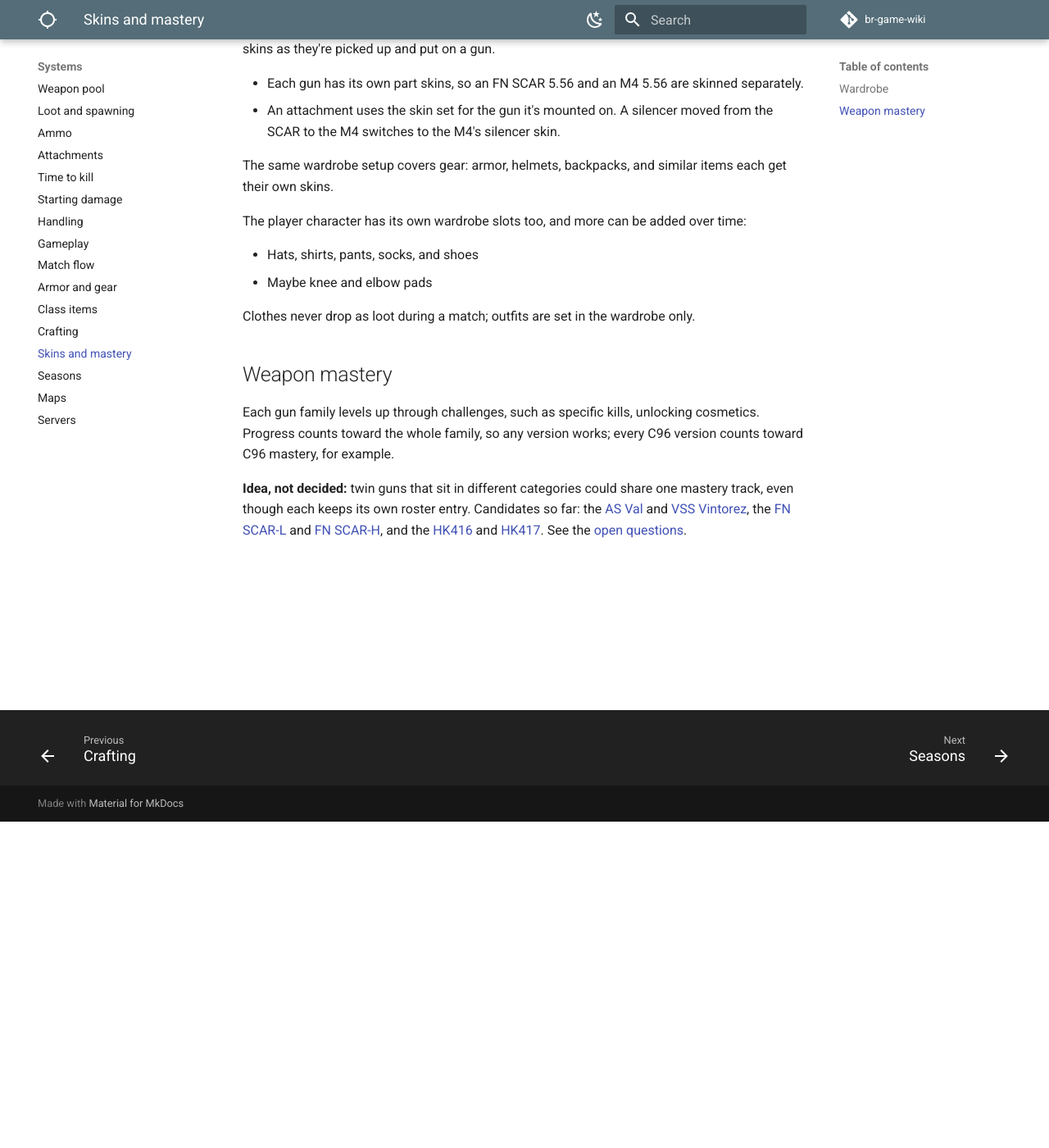
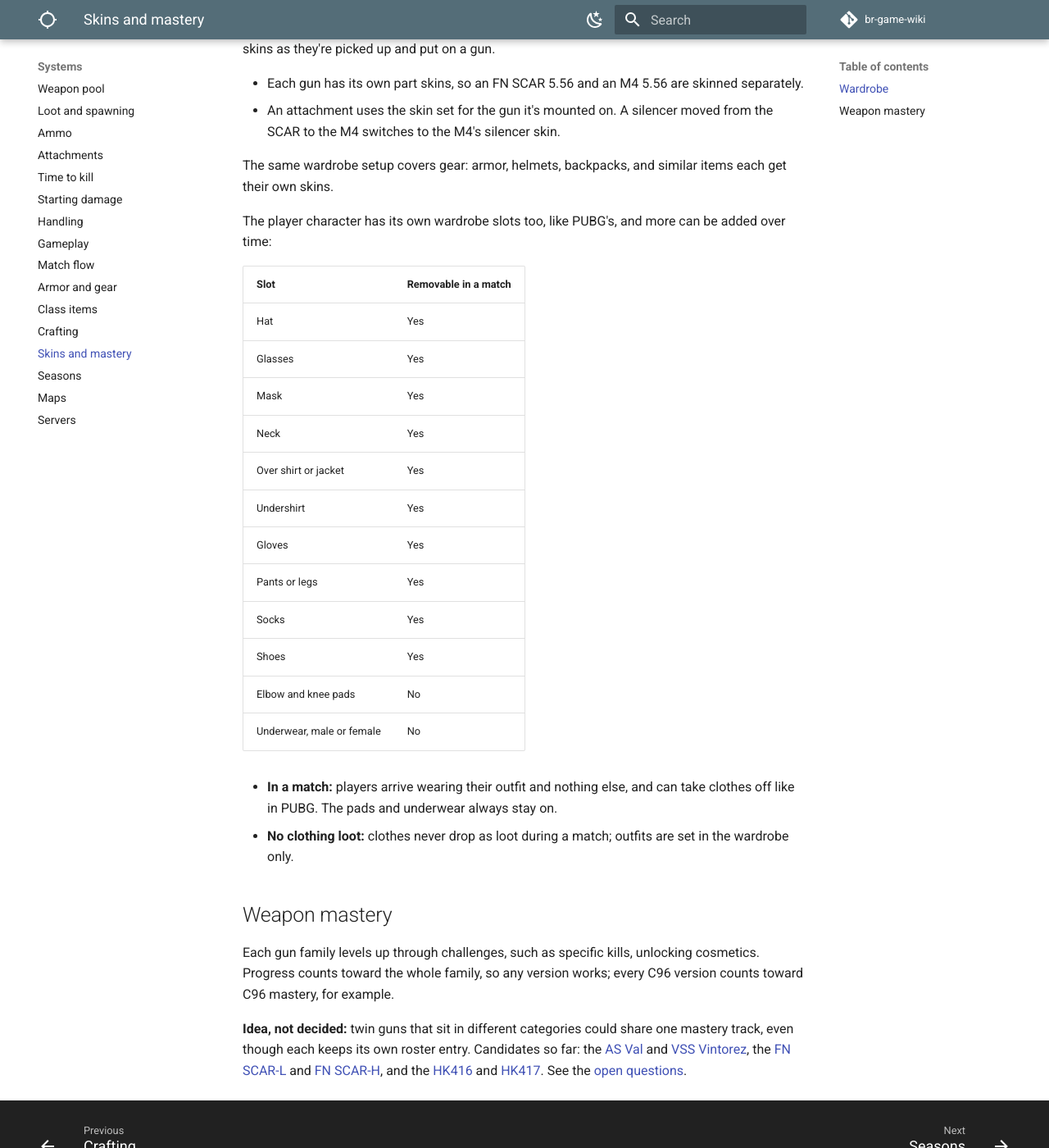
Before and after one commit to DerrickSpartan1/br-game-wiki, an MkDocs documentation site: the page built from docs/systems/skins.md, in a window 1280 px wide and 1400 px high, scrolled down 398 px. Shown: the whole window at 82% size. Built offline with MkDocs 1.6.1 and Material for MkDocs 9.7.7, drawn with Linux system fonts in a browser that asks for light colours; comment, search, counter and statistics services are not loaded.

Commit message:
Set outfit slots like PUBG's and what players carry in the lobby
Co-Authored-By: Claude Opus 5.5 <noreply@anthropic.com>
Claude-Session: https://claude.ai/code/session_01LAp2s4euUjj6HZthupXLj4

```diff
--- a/docs/systems/skins.md
+++ b/docs/systems/skins.md
@@ -14,12 +14,25 @@ Players set skins in a wardrobe menu, one skin per gun per part. In a match, ite
 
 The same wardrobe setup covers gear: armor, helmets, backpacks, and similar items each get their own skins.
 
-The player character has its own wardrobe slots too, and more can be added over time:
+The player character has its own wardrobe slots too, like PUBG's, and more can be added over time:
 
-- Hats, shirts, pants, socks, and shoes
-- Maybe knee and elbow pads
+| Slot | Removable in a match |
+| --- | --- |
+| Hat | Yes |
+| Glasses | Yes |
+| Mask | Yes |
+| Neck | Yes |
+| Over shirt or jacket | Yes |
+| Undershirt | Yes |
+| Gloves | Yes |
+| Pants or legs | Yes |
+| Socks | Yes |
+| Shoes | Yes |
+| Elbow and knee pads | No |
+| Underwear, male or female | No |
 
-Clothes never drop as loot during a match; outfits are set in the wardrobe only.
+- **In a match:** players arrive wearing their outfit and nothing else, and can take clothes off like in PUBG. The pads and underwear always stay on.
+- **No clothing loot:** clothes never drop as loot during a match; outfits are set in the wardrobe only.
 
 ## Weapon mastery
 
```
Also changed, not shown: docs/planning/changelog.md (+1 -0 lines), docs/planning/decisions.md (+1 -0 lines), docs/planning/open-questions.md (+0 -1 lines), docs/systems/match-flow.md (+1 -1 lines).
